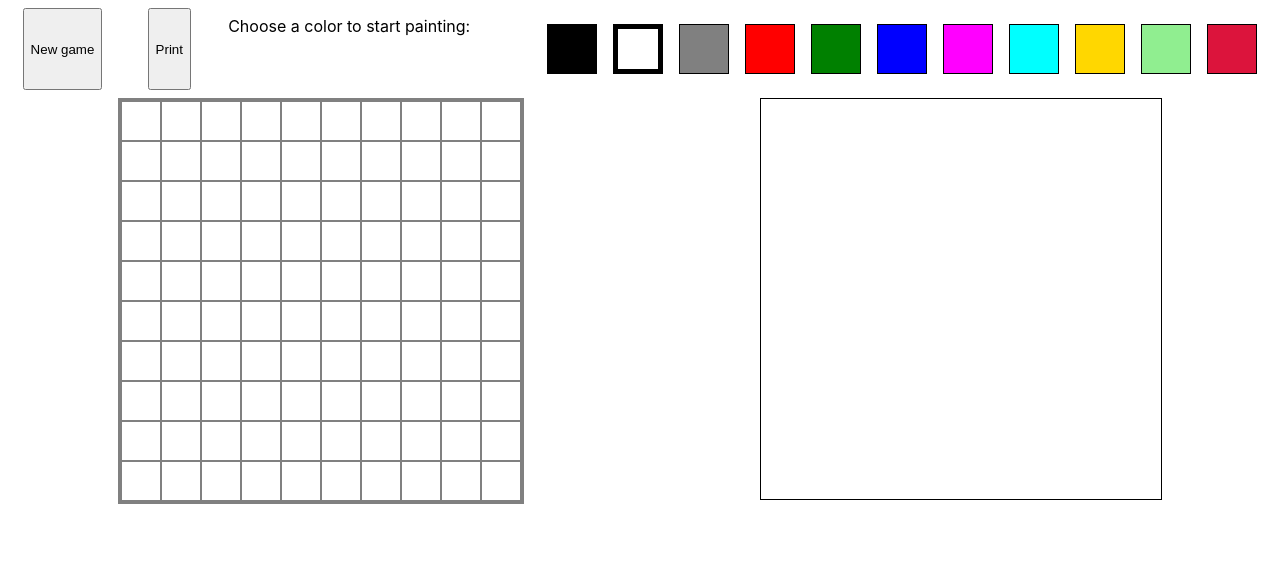
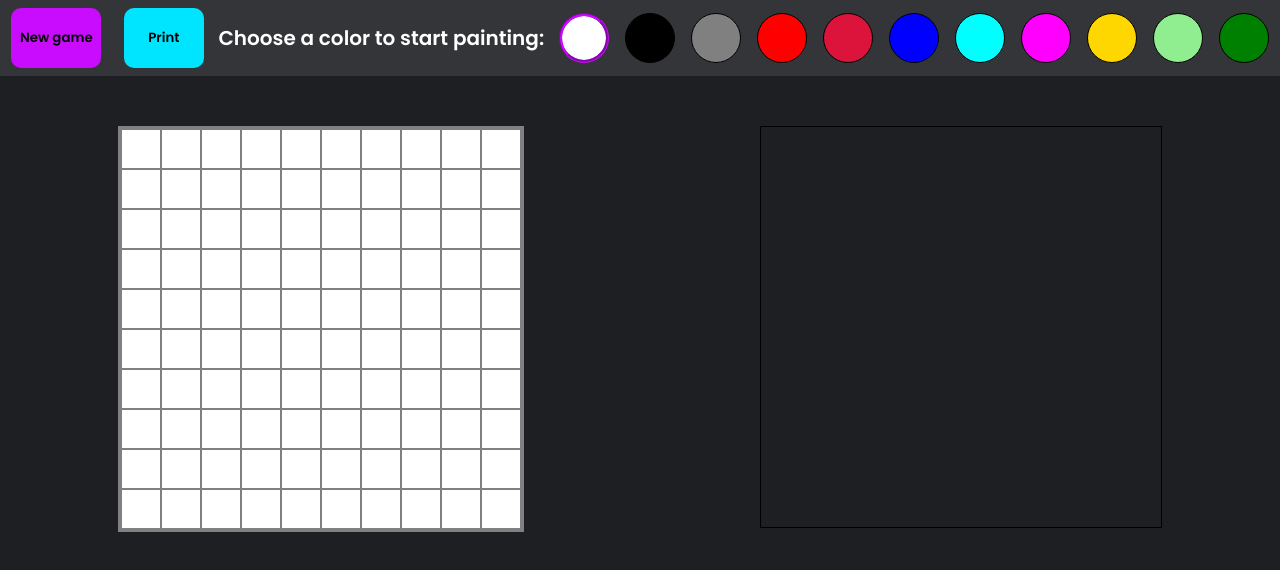
Before and after one commit to jangelolvera/paint_AngelOlvera, a React (Create React App) app: page / in a window 1280 px wide. Shown: the top 570 px of the page. Built offline with nearby package versions, Linux system fonts and the light colour scheme.

Commit message:
App terminada (sin puntos extra)

```diff
--- a/src/App.css
+++ b/src/App.css
@@ -1,11 +1,16 @@
-.App{
+@import url('https://fonts.googleapis.com/css2?family=Poppins:wght@600&display=swap');
+
+html{
   text-align: center;
+  background-color: #1e1f22;
 }
 
 .header{
   display: flex;
   flex-direction: row;
   justify-content: space-around;
+  align-items: center;
+  background-color: #343538;
 }
 
 #pallete{
@@ -14,8 +19,48 @@
   justify-content: space-between;
 }
 
+.palletbtns{
+  border-radius: 50%;
+  cursor: pointer;
+}
+
 button{
   margin: 8px;
+}
+
+#newgamebtn{
+  background-color: #c90bfe;
+  border-radius:10px;
+  height: 60px;
+  width: 90px;
+  cursor:pointer;
+  font-family: 'Poppins', sans-serif;
+  border: 0px;
+
+}
+
+#choosetxt{
+  color: white;
+  font-family: 'Poppins', sans-serif;
+  margin-right: 0px;
+  font-size: 20px;
+}
+
+ul{
+  margin: 0px;
+  padding: 0px;
+}
+
+#printbtn{
+  background-color: #00e5ff;
+  border-radius:10px;
+  height: 60px;
+  width: 80px;
+  cursor:pointer;
+  font-family: 'Poppins', sans-serif;
+  border:0px;
+
+
 }
 
 
@@ -36,12 +81,7 @@ button{
   display: flex;
   flex-direction: row;
   justify-content: space-around;
-}
-
-
-img{
-  width: 200px;
-  height: 200px;
+  margin-top: 50px;
 }
 
 #resultImg{
--- a/src/App.js
+++ b/src/App.js
@@ -2,7 +2,6 @@ import React, { useState, useRef } from 'react';
 import './App.css';
 import Pallete from './pallete.js';
 import Canva from './canva'
-import { render } from '@testing-library/react';
 import html2canvas from 'html2canvas';
 
 function App() {
@@ -25,6 +24,7 @@ function App() {
 
   const [selectedColor, setSelectedColor] = useState('white');
   const [draw, setDraw] = useState('empty');
+  const [unclick, setUnclick]=useState(false);
 
 
   function printDraw() {
@@ -32,7 +32,7 @@ function App() {
     if (draw==='filled') {
 
       setBorders(false);
-
+      setUnclick(true);
       setTimeout(()=>{html2canvas(captImg.current).then(canvas => {
         pic.current.innerHTML = "";
         pic.current.appendChild(canvas);
@@ -49,6 +49,7 @@ function App() {
     setSgrid(grid);
     setDraw('empty');
     setBorders(true);
+    setUnclick(false);
   }
 
 
@@ -81,7 +82,9 @@ function App() {
       pic={pic}
       captImg={captImg}
       borders={borders}
-      setBorders={setBorders}/>
+      setBorders={setBorders}
+      unclick={unclick}
+      setUnclick={setUnclick}/>
 
     </div>
   );
--- a/src/canva.js
+++ b/src/canva.js
@@ -1,7 +1,6 @@
-import React, { useState, useRef } from 'react';
+import React, { useState} from 'react';
 import "./App.js"
 import './App.css'
-import Pallete from './pallete.js';
 
 
 function Canva(props) {
@@ -53,6 +52,7 @@ function Canva(props) {
                                     name={pixel.id}
                                     key={pixel.id}
                                     onMouseOver={paintALot}
+                                    disabled={props.unclick}
                                     style={{
                                         width: pixel.width,
                                         height: pixel.height,
--- a/src/pallete.js
+++ b/src/pallete.js
@@ -2,7 +2,7 @@ import React from 'react';
 import "./App.js"
 
 //Arreglo de colores que el usuario podrá seleccionar
-const colors = ['black', 'white', 'gray', 'red', 'green', 'blue', 'magenta', 'cyan', 'gold', 'lightgreen', 'crimson'];
+const colors = ['white', 'black', 'gray', 'red', 'crimson', 'blue', 'cyan', 'magenta', 'gold', 'lightgreen', 'green'];
 
 function Pallete(props) {
 
@@ -18,13 +18,14 @@ function Pallete(props) {
             {/* función que genera la paleta de colores */}
             {colors.map((color) => {
                 const isSelected = color === props.selectedColor;
-                const borderStyle = isSelected ? '5px solid black' : '1px solid black';
+                const borderStyle = isSelected ? '3px groove #c90bfe' : '1px solid black';
                 return (
 
                     <div className="App" key={color}>
 
                         <div id="pallete" key={color}>
                             <button
+                                className="palletbtns"
                                 type="button"
                                 key={color}
                                 name={color}
```
